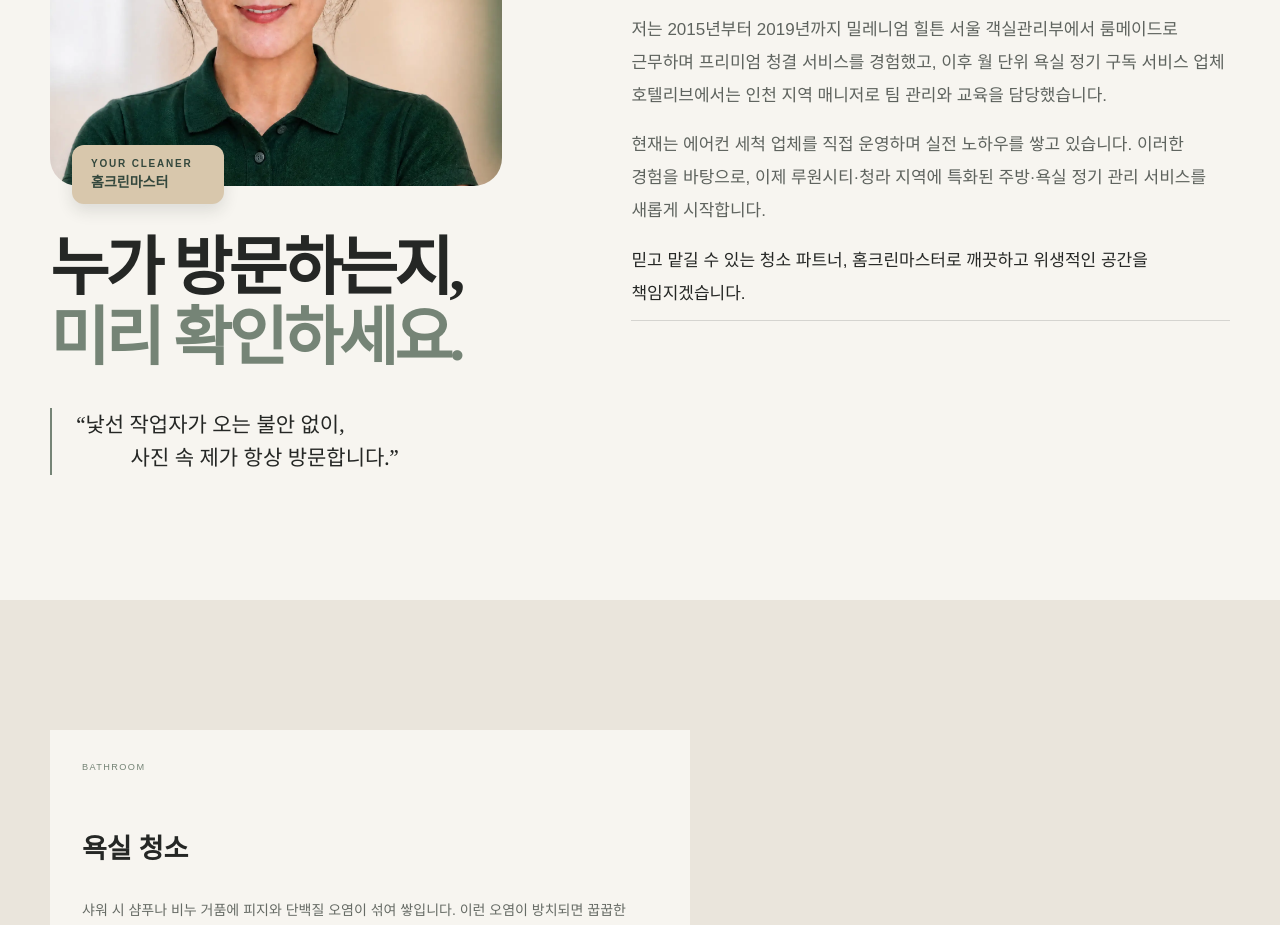
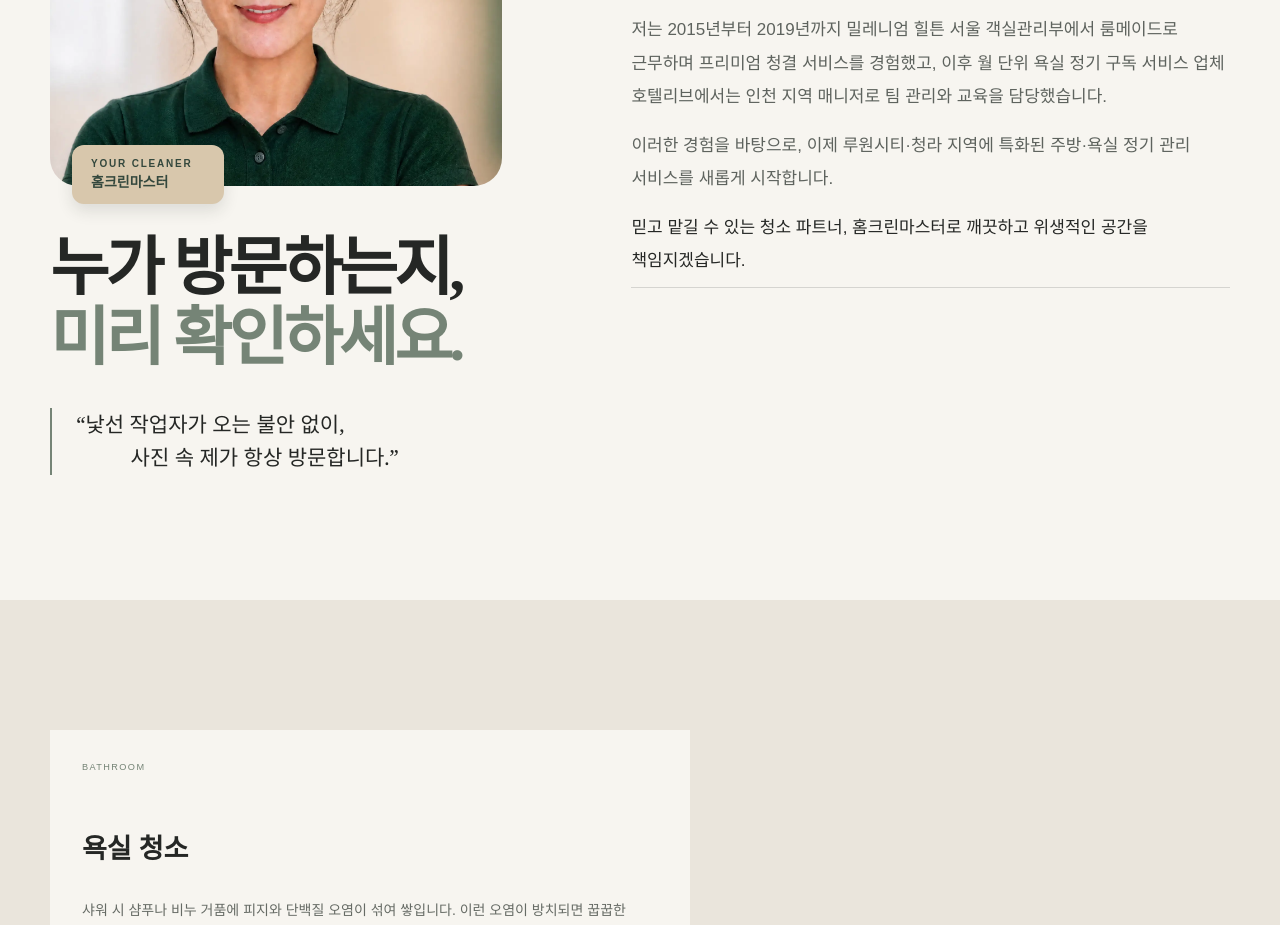
Before and after one commit to sunieone8685-cmd/One_Clean_Total_Service, a Next.js app: page / in a window 1280 px wide. Shown: the part 1320-2245 px from the top of the page. Built offline with nearby package versions, Linux system fonts and the light colour scheme; no server answers; the database is empty; a web font is replaced by a local one.

Commit message:
Remove air conditioner experience from story

```diff
--- a/app/page.tsx
+++ b/app/page.tsx
@@ -285,7 +285,7 @@ export default function Home() {
           <p className="greeting-kicker">HOME CLEAN MASTER’S STORY</p>
           <p>안녕하세요.<br />귀댁에 방문 서비스를 제공할 홈크린마스터입니다.</p>
           <p>저는 2015년부터 2019년까지 밀레니엄 힐튼 서울 객실관리부에서 룸메이드로 근무하며 프리미엄 청결 서비스를 경험했고, 이후 월 단위 욕실 정기 구독 서비스 업체 호텔리브에서는 인천 지역 매니저로 팀 관리와 교육을 담당했습니다.</p>
-          <p>현재는 에어컨 세척 업체를 직접 운영하며 실전 노하우를 쌓고 있습니다. 이러한 경험을 바탕으로, 이제 루원시티·청라 지역에 특화된 주방·욕실 정기 관리 서비스를 새롭게 시작합니다.</p>
+          <p>이러한 경험을 바탕으로, 이제 루원시티·청라 지역에 특화된 주방·욕실 정기 관리 서비스를 새롭게 시작합니다.</p>
           <p className="greeting-principle">믿고 맡길 수 있는 청소 파트너, 홈크린마스터로 깨끗하고 위생적인 공간을 책임지겠습니다.</p>
 
         </div>
```
